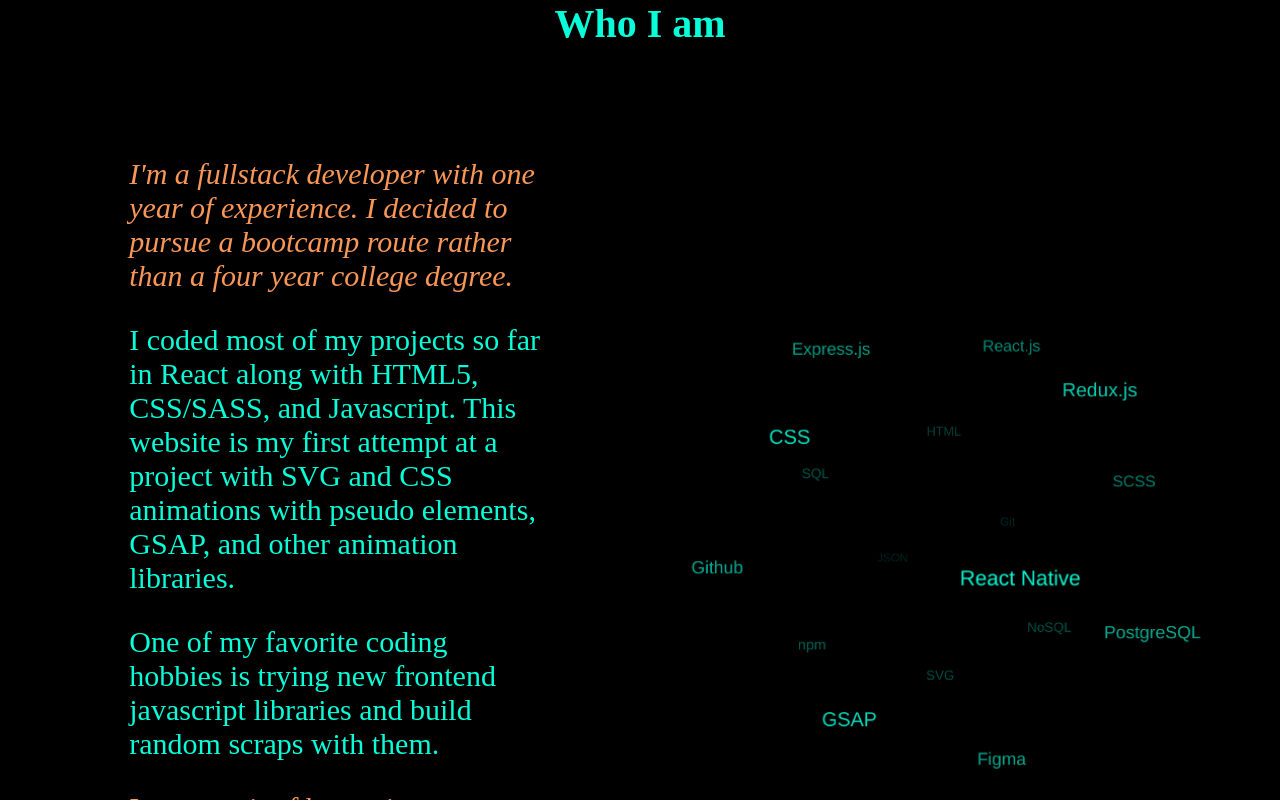
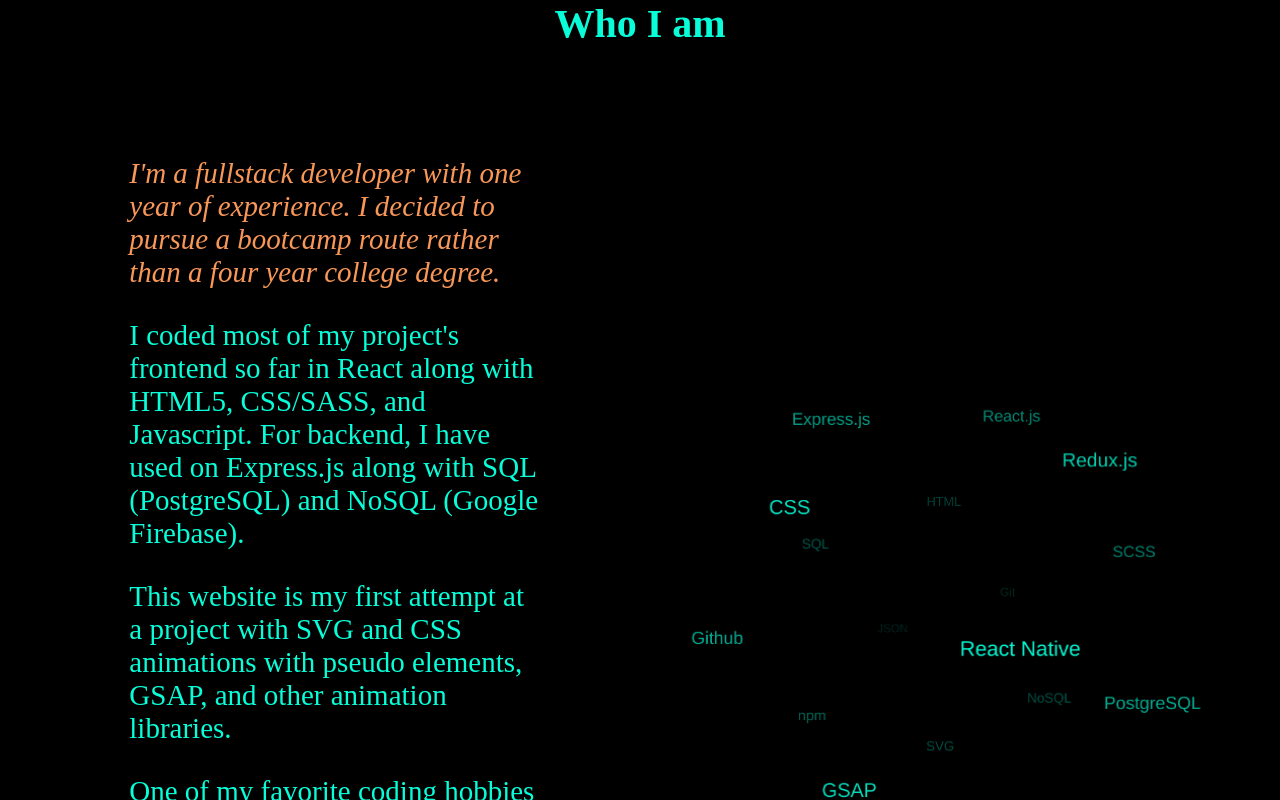
Before and after one commit to yuiyuuuu/personal-website-vite, a React (Vite) app: page / in a window 1280 px wide. Shown: the part 2280-3080 px from the top of the page. Built offline with nearby package versions, Linux system fonts and the light colour scheme.

Commit message:
small stuff

```diff
--- a/src/components/About.jsx
+++ b/src/components/About.jsx
@@ -51,10 +51,20 @@
             }}
             className='text-aboutme'
           >
-            I coded most of my projects so far in React along with HTML5,
-            CSS/SASS, and Javascript. This website is my first attempt at a
-            project with SVG and CSS animations with pseudo elements, GSAP, and
-            other animation libraries.
+            I coded most of my project's frontend so far in React along with
+            HTML5, CSS/SASS, and Javascript. For backend, I have used on
+            Express.js along with SQL (PostgreSQL) and NoSQL (Google Firebase).
+          </div>
+
+          <div
+            style={{
+              color: "#08FDD8",
+            }}
+            className='text-aboutme'
+          >
+            This website is my first attempt at a project with SVG and CSS
+            animations with pseudo elements, GSAP, and other animation
+            libraries.
           </div>
 
           <div
@@ -74,8 +84,23 @@
             className='text-aboutme'
           >
             In a pursuit of becoming more knowledgable in every aspect of my
-            life, I read non-fiction books. One of my favorite is Predictably
-            Irrational by Dan Ariely.
+            life, I read non-fiction books. One of my favorite is{" "}
+            <span>
+              {" "}
+              <a
+                href='https://danariely.com/books/predictably-irrational/'
+                target='_blank'
+                rel='noopener noreferrer'
+                style={{
+                  color: "#f89757",
+                  textDecoration: "underline",
+                  fontStyle: "italic",
+                }}
+              >
+                Predictably Irrational
+              </a>{" "}
+            </span>
+            by Dan Ariely.
           </div>
         </div>
 
--- a/src/components/Main.jsx
+++ b/src/components/Main.jsx
@@ -31,6 +31,15 @@
 
   const nagivateProjects = () => {
     const parent = document.getElementById("test");
+    burgerAnimationClose();
+
+    setTimeout(() => {
+      parent.scrollIntoView({ behavior: "smooth" }, true);
+    }, 800);
+  };
+
+  const navigateAbout = () => {
+    const parent = document.getElementsByClassName("aboutme")[0];
     burgerAnimationClose();
 
     setTimeout(() => {
@@ -1052,7 +1061,9 @@
           Projects
         </a>
 
-        <a className='menu-items'>About</a>
+        <a className='menu-items' onClick={() => navigateAbout()}>
+          About
+        </a>
 
         <a className='menu-items'>Contact</a>
       </div>
@@ -1367,7 +1378,9 @@
         </div>
       </div>
       <Projects />
-      <About />
+      <div className='aboutme'>
+        <About />
+      </div>
     </div>
   );
 };
--- a/src/components/Main.scss
+++ b/src/components/Main.scss
@@ -671,7 +671,8 @@
 }
 
 .text-aboutme {
-  font-size: 30px;
+  font-size: 29px;
   margin-top: 30px;
   width: 68%;
+  color: #f89757;
 }
```
